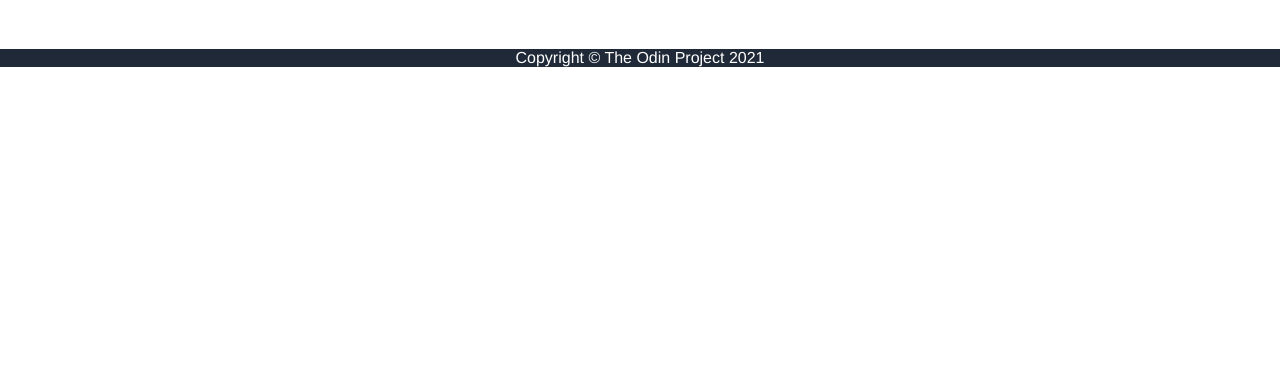
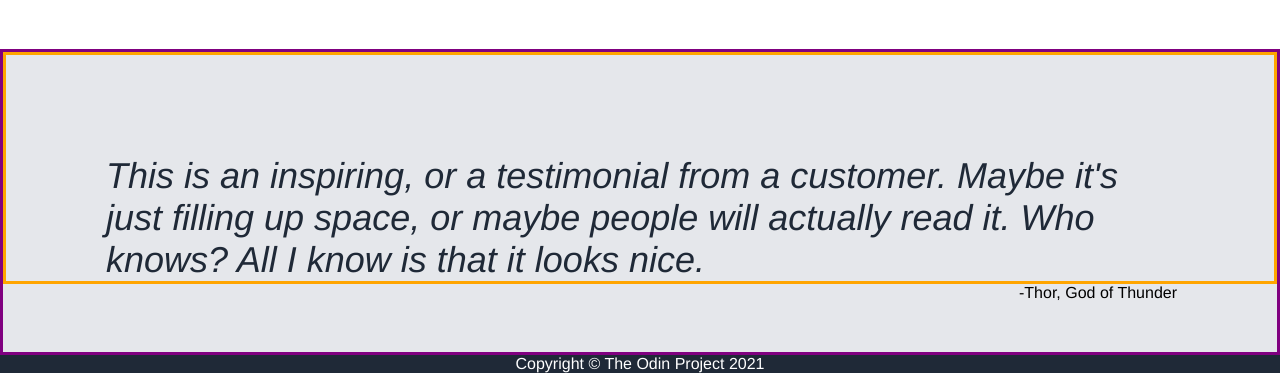
Before and after one commit to schea85/landing_project, a plain HTML site: page index.html in a window 1280 px wide. Shown: the part 611-984 px from the top of the page. Before the commit the page ends 800 px from the top, so only its background shows below. Drawn offline with Linux system fonts and the light colour scheme.

Commit message:
added quote section

```diff
--- a/index.html
+++ b/index.html
@@ -42,6 +42,13 @@
         <div class="description"><img>this is some subtext under an illustration or image</div>
       </div>
 
+
+      <div class="container3">
+        <div class="quote">This is an inspiring, or a testimonial from a customer.  Maybe it's just filling up space, or maybe people will actually read it.  Who knows?  All I know is that it looks nice. </div>
+        <div class="author">-Thor, God of Thunder</div>
+      </div>
+
+
       <div class="footer">Copyright © The Odin Project 2021</div>
 
 
--- a/style.css
+++ b/style.css
@@ -130,7 +130,28 @@ img {
     text-align: center;
     display: flex;
     flex-wrap: wrap;
+}
 
+.container3 {
+    background-color: #e5e7eb;
+    border: purple solid 3px;
+
+}
+
+.quote {
+    border: orange solid 3px;
+    text-align: left;
+    padding: 100px;
+    padding-bottom: 0;
+    font-size: 36px;
+    color: #1f2937;
+    font-style: italic;
+}
+
+.author {
+    text-align: right;
+    padding: 0 100px;
+    padding-bottom: 50px;
 }
 
 .footer {
```
